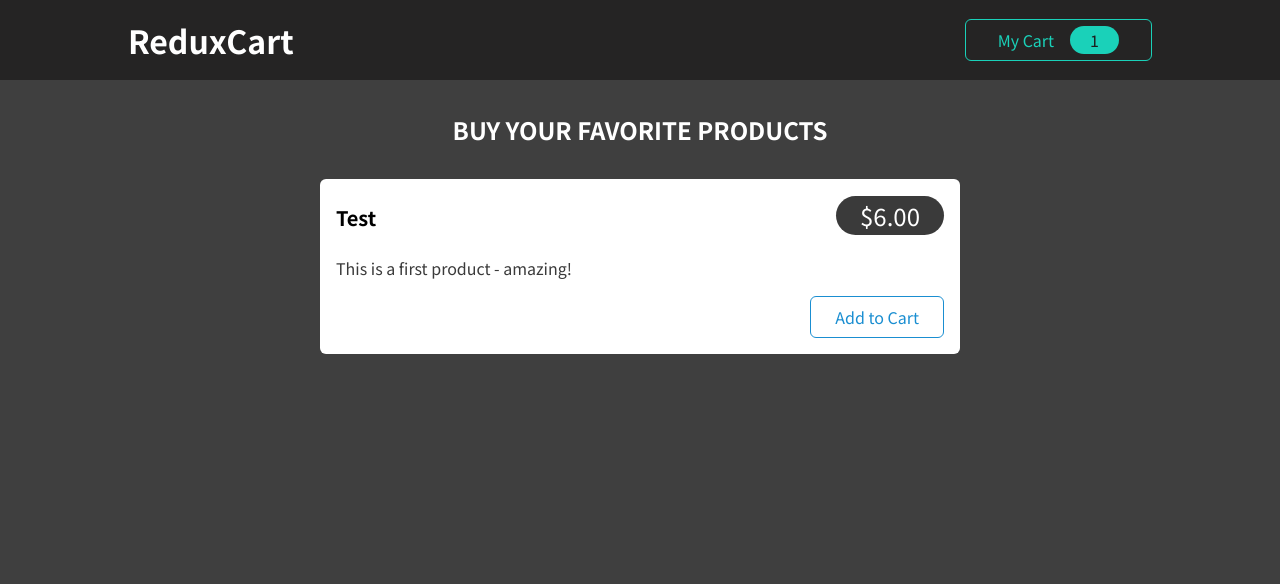
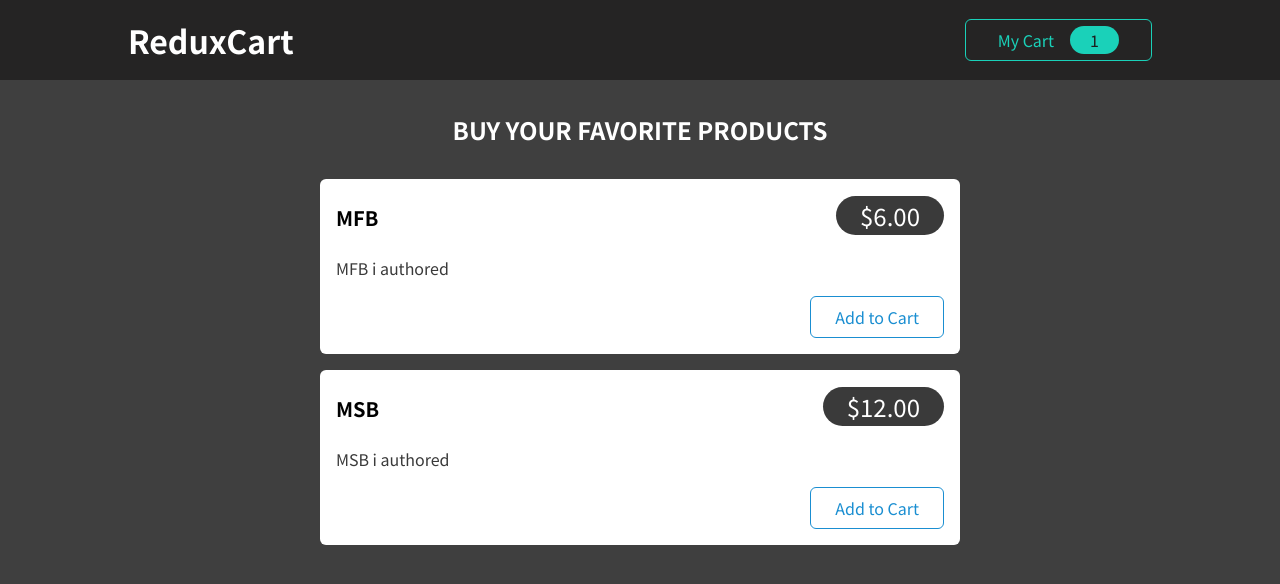
Before and after one commit to venkateshg05/redux-adv, a React (Create React App) app: page / in a window 1280 px wide. Shown: the top 584 px of the page. Built offline with nearby package versions, Linux system fonts and the light colour scheme.

Commit message:
(feat) add more products to site

```diff
--- a/src/components/Shop/Products.js
+++ b/src/components/Shop/Products.js
@@ -1,16 +1,24 @@
-import ProductItem from './ProductItem';
-import classes from './Products.module.css';
+import ProductItem from "./ProductItem";
+import classes from "./Products.module.css";
+
+const DUMMY = [
+  { id: "p1", price: 6, title: "MFB", description: "MFB i authored" },
+  { id: "p2", price: 12, title: "MSB", description: "MSB i authored" },
+];
 
 const Products = (props) => {
   return (
     <section className={classes.products}>
       <h2>Buy your favorite products</h2>
       <ul>
-        <ProductItem
-          title='Test'
-          price={6}
-          description='This is a first product - amazing!'
-        />
+        {DUMMY.map((product) => (
+          <ProductItem
+            key={product.id}
+            title={product.title}
+            price={product.price}
+            description={product.description}
+          />
+        ))}
       </ul>
     </section>
   );
```
